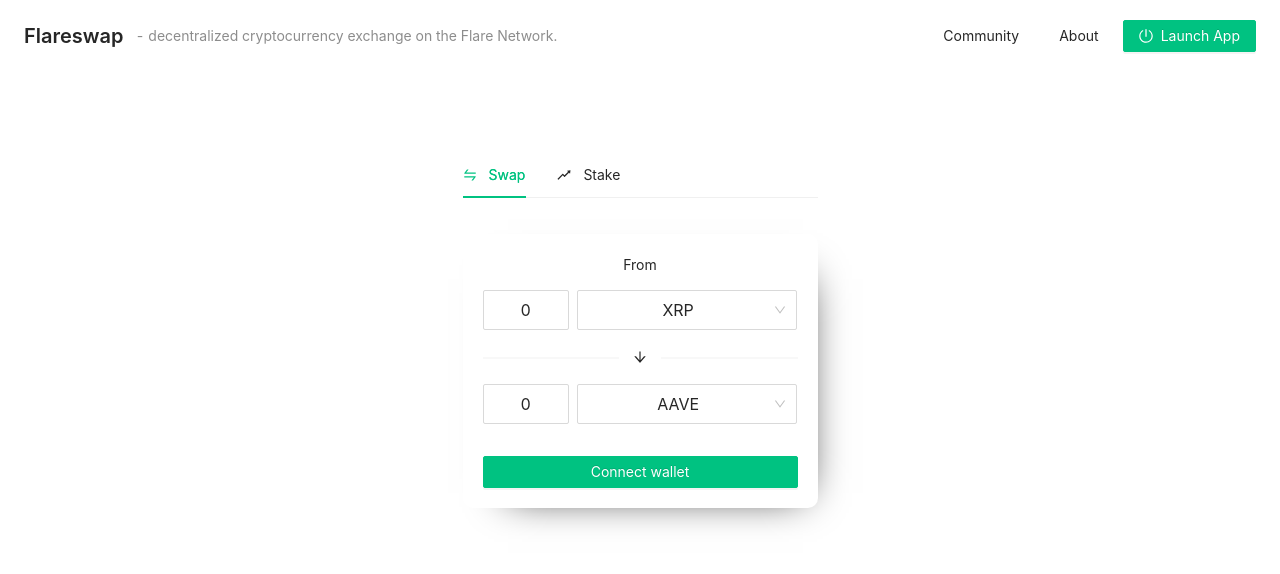
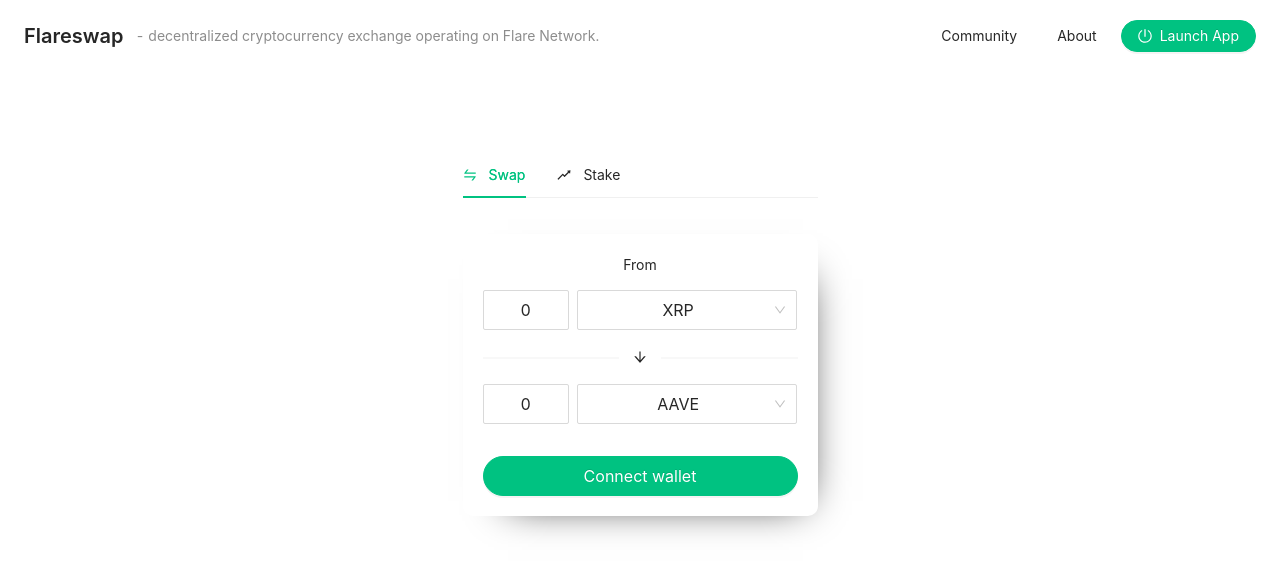
Before and after one commit to Flareswap/flareswap-com, a React (Create React App) app: page /features in a window 1280 px wide. Shown: the top 574 px of the page. Built offline with nearby package versions, Linux system fonts and the light colour scheme.

Commit message:
Bigger buttons

```diff
--- a/src/components/Layout/index.tsx
+++ b/src/components/Layout/index.tsx
@@ -16,7 +16,7 @@
       <PageHeader
         ghost={false}
         title={<div onClick={() => history.push("/")}>Flareswap</div>}
-        subTitle="- decentralized cryptocurrency exchange on the Flare Network."
+        subTitle="- decentralized cryptocurrency exchange operating on Flare Network."
         extra={[
           <Button key="1" type="text">
             Community
@@ -25,7 +25,7 @@
             About
           </Button>,
           <Link key="3" to="/features">
-            <Button type="primary" icon={<PoweroffOutlined />}>
+            <Button type="primary" shape="round" icon={<PoweroffOutlined />}>
               Launch App
             </Button>
           </Link>,
--- a/src/components/StakeCard/index.tsx
+++ b/src/components/StakeCard/index.tsx
@@ -46,7 +46,7 @@
           </Col>
         </Row>
       </Input.Group>
-      <Button type="primary" block className="margin--top--2">
+      <Button type="primary" shape="round" size="large" block className="margin--top--2">
         Connect wallet
       </Button>
     </div>
--- a/src/components/SwapCard/index.tsx
+++ b/src/components/SwapCard/index.tsx
@@ -79,7 +79,7 @@
           </Col>
         </Row>
       </Input.Group>
-      <Button type="primary" block className="margin--top--2">
+      <Button type="primary" shape="round" size="large" block className="margin--top--2">
         Connect wallet
       </Button>
     </div>
--- a/src/pages/Start/index.tsx
+++ b/src/pages/Start/index.tsx
@@ -13,7 +13,7 @@
           operating on Flare Network through the use of smart contracts.
         </p>
         <Link to="/features" className="margin--top--1">
-          <Button key="1" type="primary" icon={<PoweroffOutlined />}>
+          <Button key="1" type="primary" shape="round" size="large" icon={<PoweroffOutlined />}>
             Launch App
           </Button>
         </Link>
```
